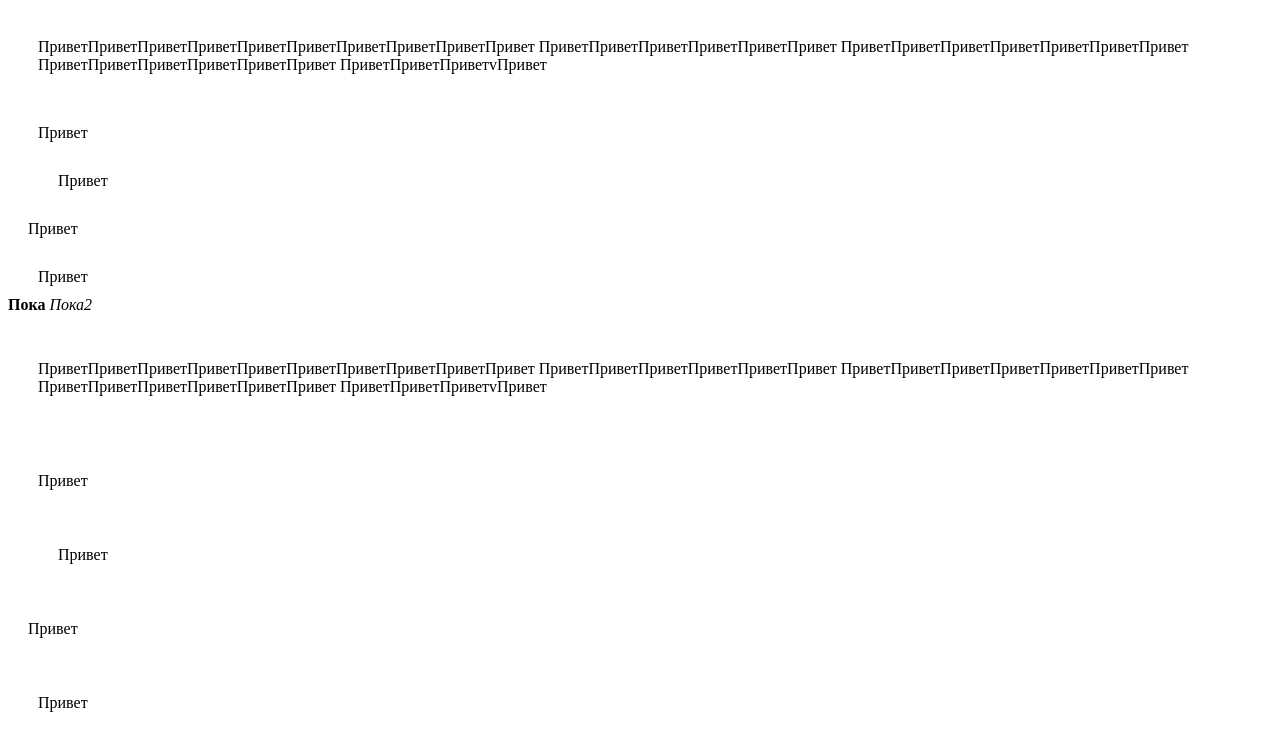
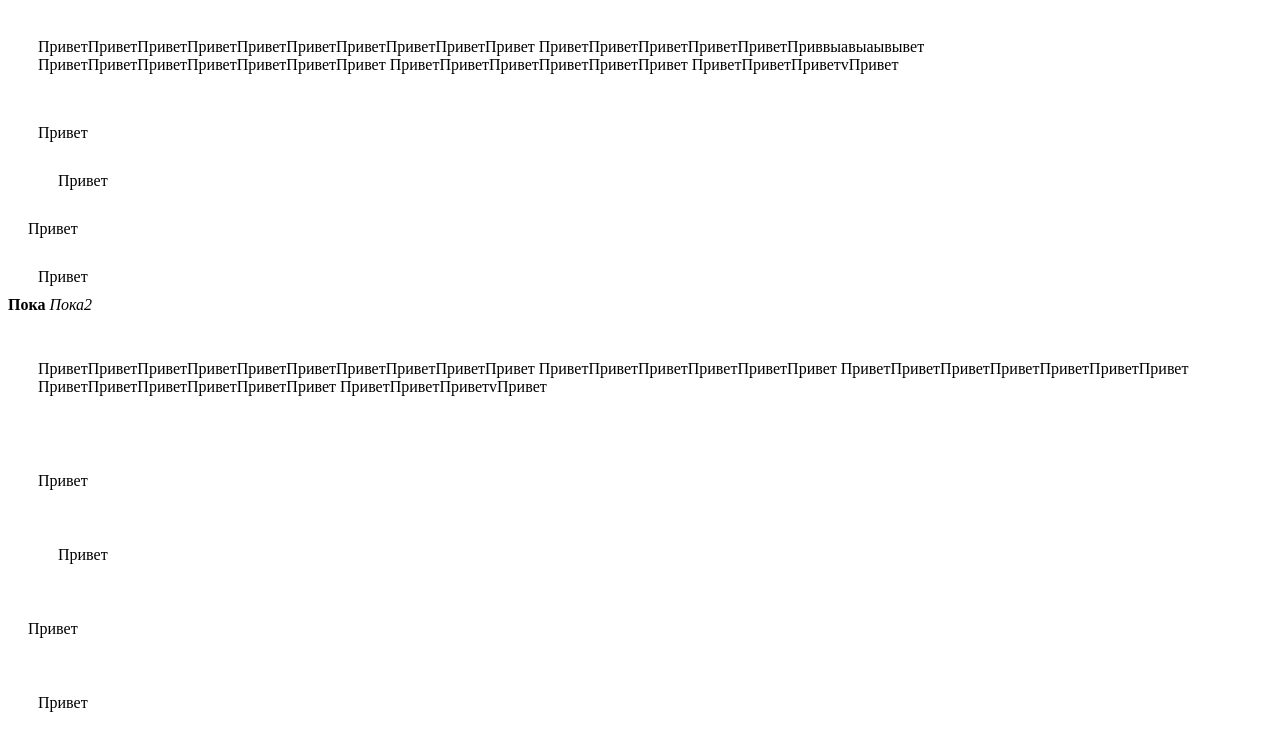
Before and after one commit to VladStarzhitskiy/Myfirst, a plain HTML site: page index.html in a window 1280 px wide. Drawn offline with Linux system fonts and the light colour scheme.

Commit message:
Проба 1

```diff
--- a/index.html
+++ b/index.html
@@ -14,7 +14,7 @@ margin-bottom:50px;
 margin-left: 30px;
 margin-right: 30px
 ">ПриветПриветПриветПриветПриветПриветПриветПриветПриветПривет
-ПриветПриветПриветПриветПриветПривет
+ПриветПриветПриветПриветПриветПриввыавыаывывет
 ПриветПриветПриветПриветПриветПриветПривет
 ПриветПриветПриветПриветПриветПривет
 ПриветПриветПриветvПривет</p>
```
